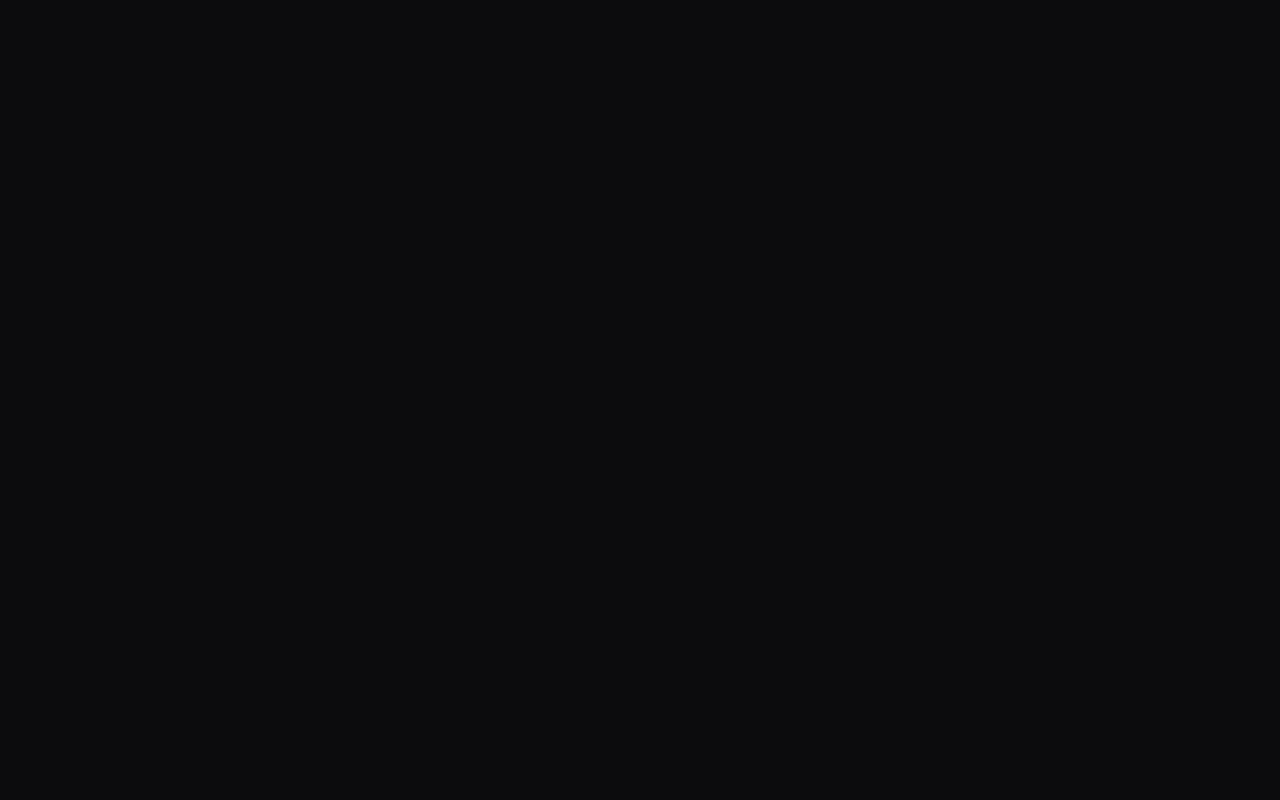
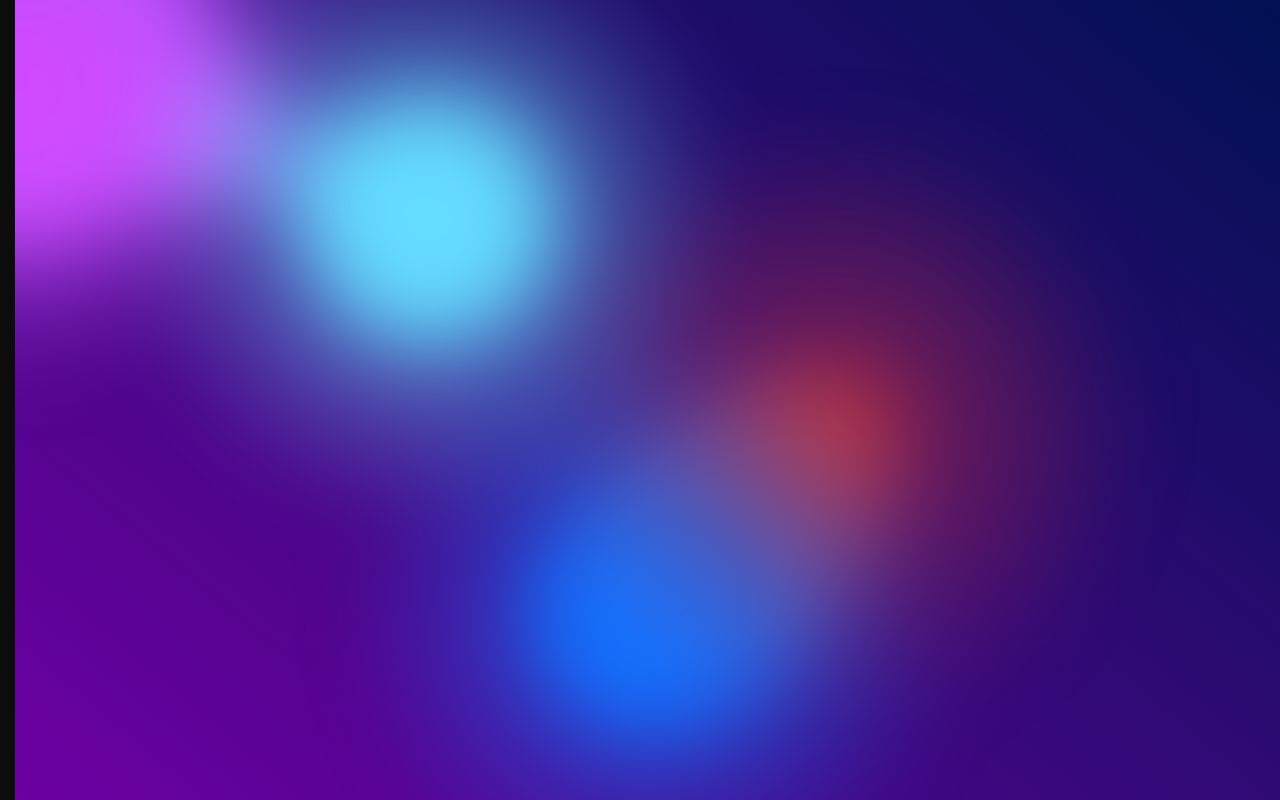
Before and after one commit to AlexSvistunov/portfolio-project, a React (Vite) app: page /animation in a window 1280 px wide. Before the commit this address had no page. Built offline with nearby package versions, Linux system fonts and the light colour scheme.

Commit message:
add animation testPage

```diff
--- a/src/components/routes/AppRoutes.jsx
+++ b/src/components/routes/AppRoutes.jsx
@@ -1,6 +1,7 @@
 import { Route, Routes } from "react-router-dom"
 import MainPage from "../../pages/MainPage"
 import ProjectsPage from "../../pages/ProjectsPage"
+import AnimationTest from "../../pages/AnimationTest"
 
 
 const AppRoutes = () => {
@@ -9,6 +10,7 @@
       <Routes>
         <Route index element={<MainPage/>}/>
         <Route path="/projects" element={<ProjectsPage/>}/>
+        <Route path="/animation" element={<AnimationTest/>}/>
       </Routes>
     </>
   )
--- /dev/null
+++ b/src/pages/AnimationTest.jsx
@@ -0,0 +1,66 @@
+import { useEffect } from "react";
+import "./AnimationTest.scss";
+
+const AnimationTest = () => {
+  useEffect(() => {
+    const interBubble = document.querySelector(".interactive");
+    console.log(interBubble);
+    let curX = 0;
+    let curY = 0;
+    let tgX = 0;
+    let tgY = 0;
+
+    function move() {
+      curX += (tgX - curX) / 20;
+      curY += (tgY - curY) / 20;
+      interBubble.style.transform = `translate(${Math.round(
+        curX
+      )}px, ${Math.round(curY)}px)`;
+      requestAnimationFrame(() => {
+        move();
+      });
+    }
+
+    window.addEventListener("mousemove", (event) => {
+      tgX = event.clientX;
+      tgY = event.clientY;
+    });
+
+    move();
+  }, []);
+
+  return (
+    <>
+      <div className="gradient-bg">
+        <svg xmlns="http://www.w3.org/2000/svg">
+          <defs>
+            <filter id="goo">
+              <feGaussianBlur
+                in="SourceGraphic"
+                stdDeviation="10"
+                result="blur"
+              />
+              <feColorMatrix
+                in="blur"
+                mode="matrix"
+                values="1 0 0 0 0  0 1 0 0 0  0 0 1 0 0  0 0 0 18 -8"
+                result="goo"
+              />
+              <feBlend in="SourceGraphic" in2="goo" />
+            </filter>
+          </defs>
+        </svg>
+        <div className="gradients-container">
+          <div className="g1"></div>
+          <div className="g2"></div>
+          <div className="g3"></div>
+          <div className="g4"></div>
+          <div className="g5"></div>
+          <div className="interactive"></div>
+        </div>
+      </div>
+    </>
+  );
+};
+
+export default AnimationTest;
--- /dev/null
+++ b/src/pages/AnimationTest.scss
@@ -0,0 +1,180 @@
+.text-container {
+  z-index: 100;
+  width: 100vw;
+  height: 100vh;
+  display: flex;
+  position: absolute;
+  top: 0;
+  left: 0;
+  justify-content: center;
+  align-items: center;
+  font-size: 96px;
+  color: white;
+  opacity: 0.8;
+  user-select: none;
+  text-shadow: 1px 1px rgba(0,0,0,0.1);
+}
+
+:root {
+  --color-bg1: rgb(108, 0, 162);
+  --color-bg2: rgb(0, 17, 82);
+  --color1: 18, 113, 255;
+  --color2: 221, 74, 255;
+  --color3: 100, 220, 255;
+  --color4: 200, 50, 50;
+  --color5: 180, 180, 50;
+  --color-interactive: 140, 100, 255;
+  --circle-size: 80%;
+  --blending: hard-light;
+}
+
+@keyframes moveInCircle {
+  0% {
+    transform: rotate(0deg);
+  }
+  50% {
+    transform: rotate(180deg);
+  }
+  100% {
+    transform: rotate(360deg);
+  }
+}
+
+@keyframes moveVertical {
+  0% {
+    transform: translateY(-50%);
+  }
+  50% {
+    transform: translateY(50%);
+  }
+  100% {
+    transform: translateY(-50%);
+  }
+}
+
+@keyframes moveHorizontal {
+  0% {
+    transform: translateX(-50%) translateY(-10%);
+  }
+  50% {
+    transform: translateX(50%) translateY(10%);
+  }
+  100% {
+    transform: translateX(-50%) translateY(-10%);
+  }
+}
+
+
+.gradient-bg {
+  width: 100vw;
+  height: 100vh;
+  position: relative;
+  overflow: hidden;
+  background: linear-gradient(40deg, var(--color-bg1), var(--color-bg2));
+  top: 0;
+  left: 0;
+
+  svg {
+    display: none;
+  }
+
+
+  .gradients-container {
+    filter: url(#goo) blur(40px) ;
+    width: 100%;
+    height: 100%;
+  }
+
+  .g1 {
+    position: absolute;
+    background: radial-gradient(circle at center, rgba(var(--color1), 0.8) 0, rgba(var(--color1), 0) 50%) no-repeat;
+    mix-blend-mode: var(--blending);
+
+    width: var(--circle-size);
+    height: var(--circle-size);
+    top: calc(50% - var(--circle-size) / 2);
+    left: calc(50% - var(--circle-size) / 2);
+
+    transform-origin: center center;
+    animation: moveVertical 30s ease infinite;
+
+    opacity: 1;
+  }
+
+  .g2 {
+    position: absolute;
+    background: radial-gradient(circle at center, rgba(var(--color2), 0.8) 0, rgba(var(--color2), 0) 50%) no-repeat;
+    mix-blend-mode: var(--blending);
+
+    width: var(--circle-size);
+    height: var(--circle-size);
+    top: calc(50% - var(--circle-size) / 2);
+    left: calc(50% - var(--circle-size) / 2);
+
+    transform-origin: calc(50% - 400px);
+    animation: moveInCircle 20s reverse infinite;
+
+    opacity: 1;
+  }
+
+  .g3 {
+    position: absolute;
+    background: radial-gradient(circle at center, rgba(var(--color3), 0.8) 0, rgba(var(--color3), 0) 50%) no-repeat;
+    mix-blend-mode: var(--blending);
+
+    width: var(--circle-size);
+    height: var(--circle-size);
+    top: calc(50% - var(--circle-size) / 2 + 200px);
+    left: calc(50% - var(--circle-size) / 2 - 500px);
+
+    transform-origin: calc(50% + 400px);
+    animation: moveInCircle 40s linear infinite;
+
+    opacity: 1;
+  }
+
+  .g4 {
+    position: absolute;
+    background: radial-gradient(circle at center, rgba(var(--color4), 0.8) 0, rgba(var(--color4), 0) 50%) no-repeat;
+    mix-blend-mode: var(--blending);
+
+    width: var(--circle-size);
+    height: var(--circle-size);
+    top: calc(50% - var(--circle-size) / 2);
+    left: calc(50% - var(--circle-size) / 2);
+
+    transform-origin: calc(50% - 200px);
+    animation: moveHorizontal 40s ease infinite;
+
+    opacity: 0.7;
+  }
+
+  .g5 {
+    position: absolute;
+    background: radial-gradient(circle at center, rgba(var(--color5), 0.8) 0, rgba(var(--color5), 0) 50%) no-repeat;
+    mix-blend-mode: var(--blending);
+
+    width: calc(var(--circle-size) * 2);
+    height: calc(var(--circle-size) * 2);
+    top: calc(50% - var(--circle-size));
+    left: calc(50% - var(--circle-size));
+
+    transform-origin: calc(50% - 800px) calc(50% + 200px);
+    animation: moveInCircle 20s ease infinite;
+
+    opacity: 1;
+  }
+
+  .interactive {
+    position: absolute;
+    background: radial-gradient(circle at center, rgba(var(--color-interactive), 0.8) 0, rgba(var(--color-interactive), 0) 50%) no-repeat;
+    mix-blend-mode: var(--blending);
+
+    width: 100%;
+    height: 100%;
+    top: -50%;
+    left: -50%;
+
+    opacity: 0.7;
+  }
+}
```
